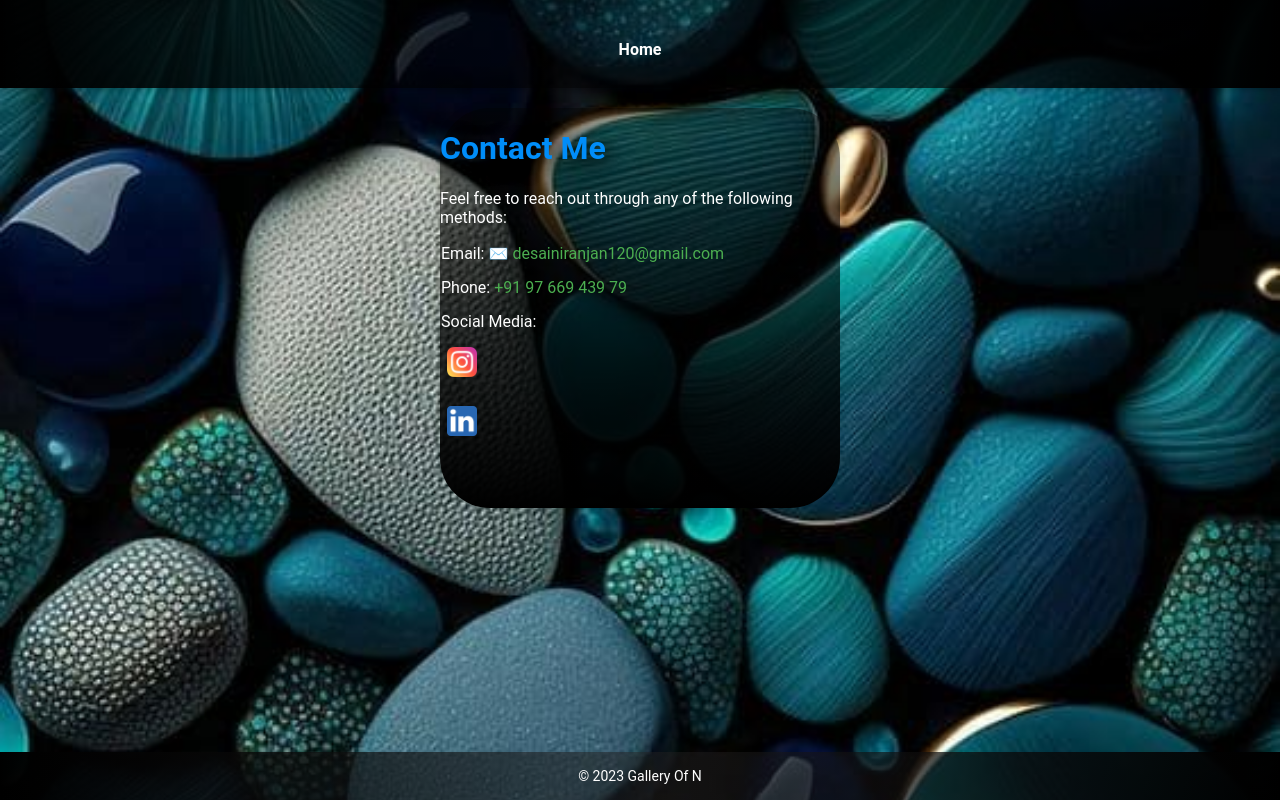
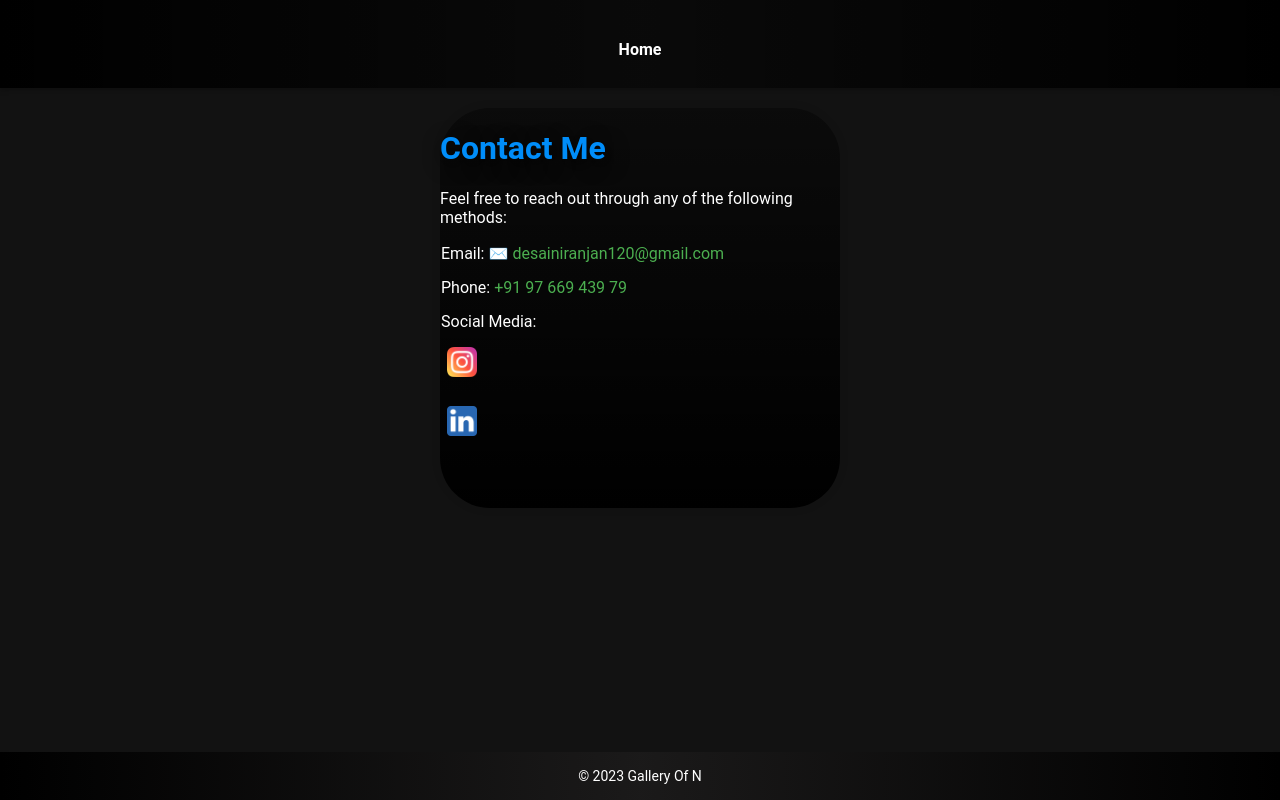
Before and after one commit to N-V-D/Art_Gallery, a plain HTML site: page contact.html in a window 1280 px wide. Drawn offline with Linux system fonts and the light colour scheme.

Commit message:
Update contact.css

```diff
--- a/contact.css
+++ b/contact.css
@@ -8,11 +8,6 @@ body {
   background-color: #121212;
   color: #fff;
   margin: 0;
-  /* display: grid; */
-  padding: 0;
-  background: url('contact.jpg');
-  background-size: cover;
-  background-position: center;
 }
 
 header {
```
